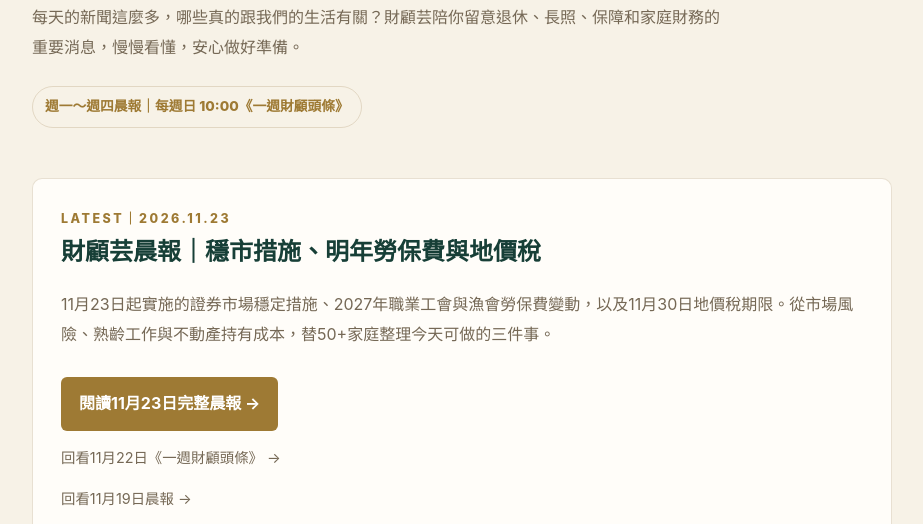
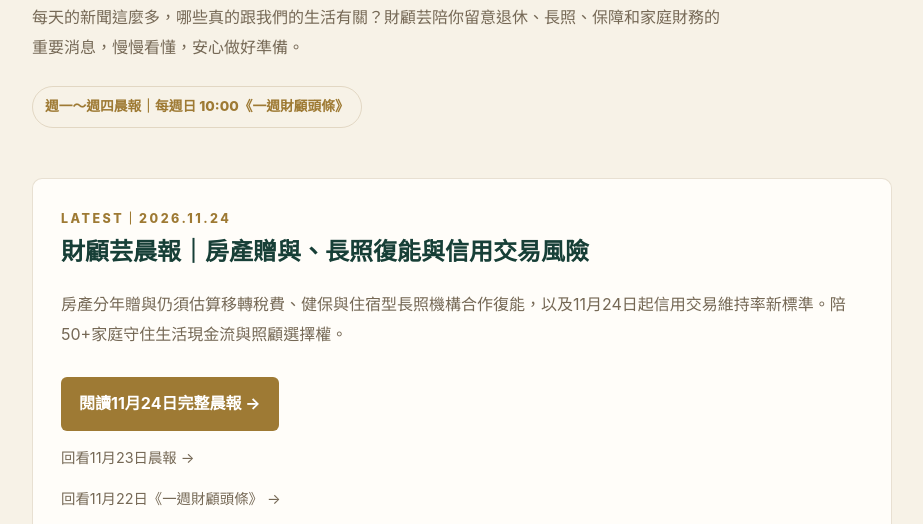
Before and after one commit to angie26501-lgtm/yunplan, a plain HTML site: page morning/index.html in a window 1280 px wide. Shown: the part 251-775 px from the top of the page, without its empty margins (178-1101 px from the left). Drawn offline with Linux system fonts and the light colour scheme.

Commit message:
Point morning brief to 2026-11-24

```diff
--- a/morning/index.html
+++ b/morning/index.html
@@ -15,7 +15,7 @@
 <header class="top"><div class="wrap"><a class="brand" href="/">財顧芸｜50+人生選擇權</a><a class="back" href="/">回首頁 →</a></div></header>
 <main>
 <section class="hero"><div class="wrap"><div class="eyebrow">FINANCIAL BRIEF</div><h1>財顧芸晨報</h1><p>每天的新聞這麼多，哪些真的跟我們的生活有關？財顧芸陪你留意退休、長照、保障和家庭財務的重要消息，慢慢看懂，安心做好準備。</p><span class="badge">週一～週四晨報｜每週日 10:00《一週財顧頭條》</span></div></section>
-<section class="wrap"><div class="latest"><div class="eyebrow">LATEST｜2026.11.23</div><h2>財顧芸晨報｜穩市措施、明年勞保費與地價稅</h2><p>11月23日起實施的證券市場穩定措施、2027年職業工會與漁會勞保費變動，以及11月30日地價稅期限。從市場風險、熟齡工作與不動產持有成本，替50+家庭整理今天可做的三件事。</p><a class="btn" href="/morning/2026-11-23.html">閱讀11月23日完整晨報 →</a><p style="font-size:.9rem"><a href="/morning/weekly-2026-11-22.html">回看11月22日《一週財顧頭條》 →</a></p><p style="font-size:.9rem"><a href="/morning/2026-11-19.html">回看11月19日晨報 →</a></p></div></section>
+<section class="wrap"><div class="latest"><div class="eyebrow">LATEST｜2026.11.24</div><h2>財顧芸晨報｜房產贈與、長照復能與信用交易風險</h2><p>房產分年贈與仍須估算移轉稅費、健保與住宿型長照機構合作復能，以及11月24日起信用交易維持率新標準。陪50+家庭守住生活現金流與照顧選擇權。</p><a class="btn" href="/morning/2026-11-24.html">閱讀11月24日完整晨報 →</a><p style="font-size:.9rem"><a href="/morning/2026-11-23.html">回看11月23日晨報 →</a></p><p style="font-size:.9rem"><a href="/morning/weekly-2026-11-22.html">回看11月22日《一週財顧頭條》 →</a></p><p style="font-size:.9rem"><a href="/morning/2026-11-19.html">回看11月19日晨報 →</a></p></div></section>
 <section class="section"><div class="wrap"><h2>每週陪你關心三件事</h2><div class="grid"><div class="card"><b>01｜最近有什麼新變化？</b>退休、長照、保險和稅務有哪些新消息？幫你留意與生活有關的重要變化。</div><div class="card"><b>02｜跟我們家有關嗎？</b>這些消息會不會影響生活費、退休金，或爸媽的照顧安排？一起看懂。</div><div class="card"><b>03｜現在可以先做什麼？</b>不用一次解決所有問題，先從一件能為自己和家人做的事開始。</div></div></div></section>
 <section class="wrap"><div class="funnel"><div class="eyebrow">給自己的安心準備</div><h2>為自己和家人，多準備一份安心</h2><p>每個家庭的生活開銷、退休準備和照顧需求都不一樣。如果你也想知道現在的安排夠不夠安心，歡迎一起聊聊，從整理家裡的財務狀況開始。</p><a class="btn line" href="https://lin.ee/ODLCoJB" target="_blank" rel="noopener">加入財顧芸LINE@｜預約一對一家庭財務盤點</a></div></section>
 </main>
```
